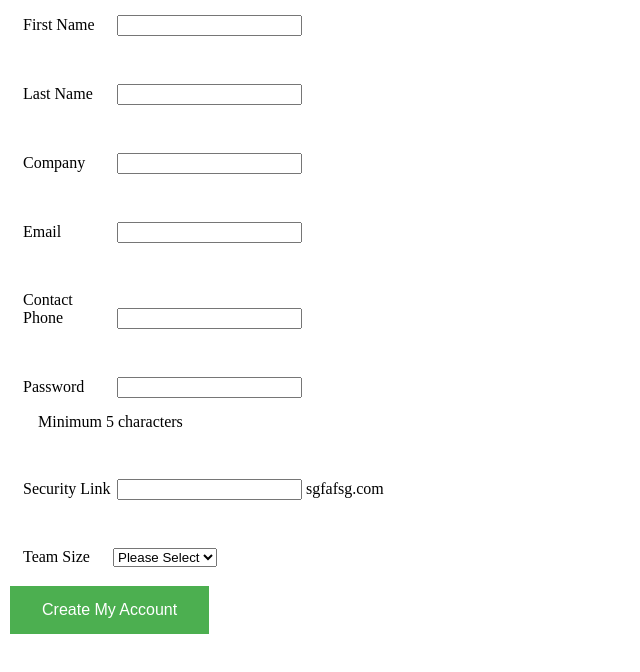
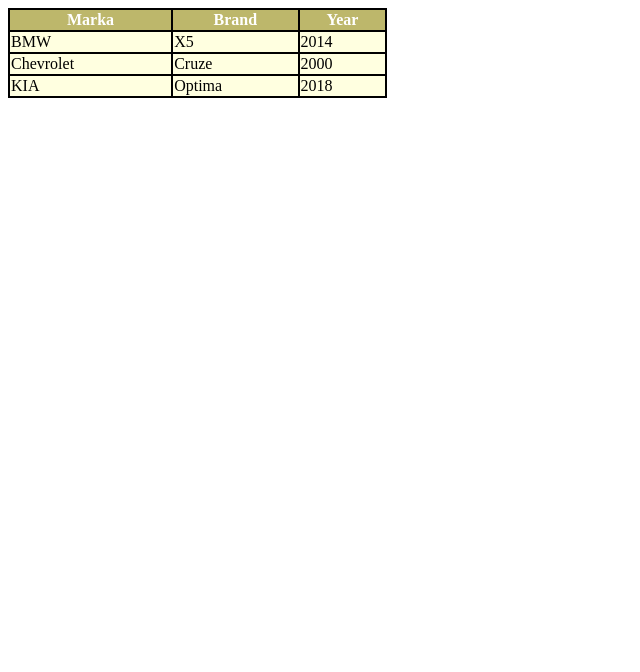
Before and after one commit to Elnaraa9/html, a plain HTML site: page index.html in a window 1280 px wide. Shown: the whole page, without its empty margins (0-640 px from the left). Drawn offline with Linux system fonts and the light colour scheme.

Commit message:
Add files via upload

```diff
--- a/index.html
+++ b/index.html
@@ -6,72 +6,34 @@
     <meta name="viewport" content="width=device-width, initial-scale=1.0">
     <title>Document</title>
     <style>
-div{
-    margin: 15px;
-}
-button {
-  border: none;
-  color: white;
-  padding: 15px 32px;
-  text-align: center;
-  text-decoration: none;
-  display: inline-block;
-  font-size: 16px;
-  margin: 4px 2px;
-  cursor: pointer;
-}
-button {background-color: #4CAF50;}
+        table,th,td{
+            border:2px solid black;
+            border-collapse: collapse;
+        }
     </style>
 </head>
-<body >
-    <div>
-        <label for= "name" style="width:90px; display:inline-block">First Name</label>
-        <input type="text" name="name" id="name" required>
-        </div><br>
-
-        <div>
-            <label for="surname" style="width:90px; display:inline-block">Last Name</label>
-            <input type="surname" name="surname" id="surname">
-        </div><br>
-
-        <div>
-            <label for="company" style="width:90px; display:inline-block">Company </label>
-            <input type="company" name="company">
-        </div><br>
-
-        <div>
-            <label for="email" style="width:90px; display:inline-block">Email</label>
-            <input type="email" name="email" id="ss">
-        </div><br>
-
-        <div>
-            <label for="phone" style="width:90px; display:inline-block">Contact Phone</label>
-            <input type="tel" name="phone" id="phone">
-        </div><br>
-
-        <div>
-        <label for="pwd" style="width:90px; display:inline-block">Password</label>
-        <input type="password" id="pwd" name="pwd">
-        <div>Minimum 5 characters</div><br>
-       </div>
-
-      <div>
-          <label for="link" style="width:90px; display:inline-block">Security Link</label>
-          <input type="link" name="link" id="link">
-          <span>sgfafsg.com</span>
-      </div><br>
-
-      <div>
-          <form>
-              <label for="size" style="width:90px; display:inline-block">Team Size</label><select name="size" id="size">
-                <option value="Please Select" selected="selected">Please Select</option>
-                <option value="10">10</option>
-                <option value="15">15</option>
-                <option value="20">20</option>
-                <option value="30">30</option>
-              </select>
-          </form>
-      </div>
-     <button type="button" onclick="alert('Account created!')">Create My Account</button>
+<body>
+    <table style="width:30%;background-color:#FFFFE0;">
+        <tr style="background-color:#BDB76B;color:#ffffff;">
+            <th>Marka</th>
+            <th>Brand</th>
+            <th>Year</th>
+        </tr>
+        <tr>
+            <td>BMW</td>
+            <td>X5</td>
+            <td>2014</td>
+         </tr>
+         <tr>
+             <td>Chevrolet</td>
+             <td>Cruze</td>
+             <td>2000</td>
+         </tr>
+         <tr>
+            <td>KIA</td>
+            <td>Optima</td>
+            <td>2018</td>
+        </tr>
+    </table>
 </body>
 </html>
```
